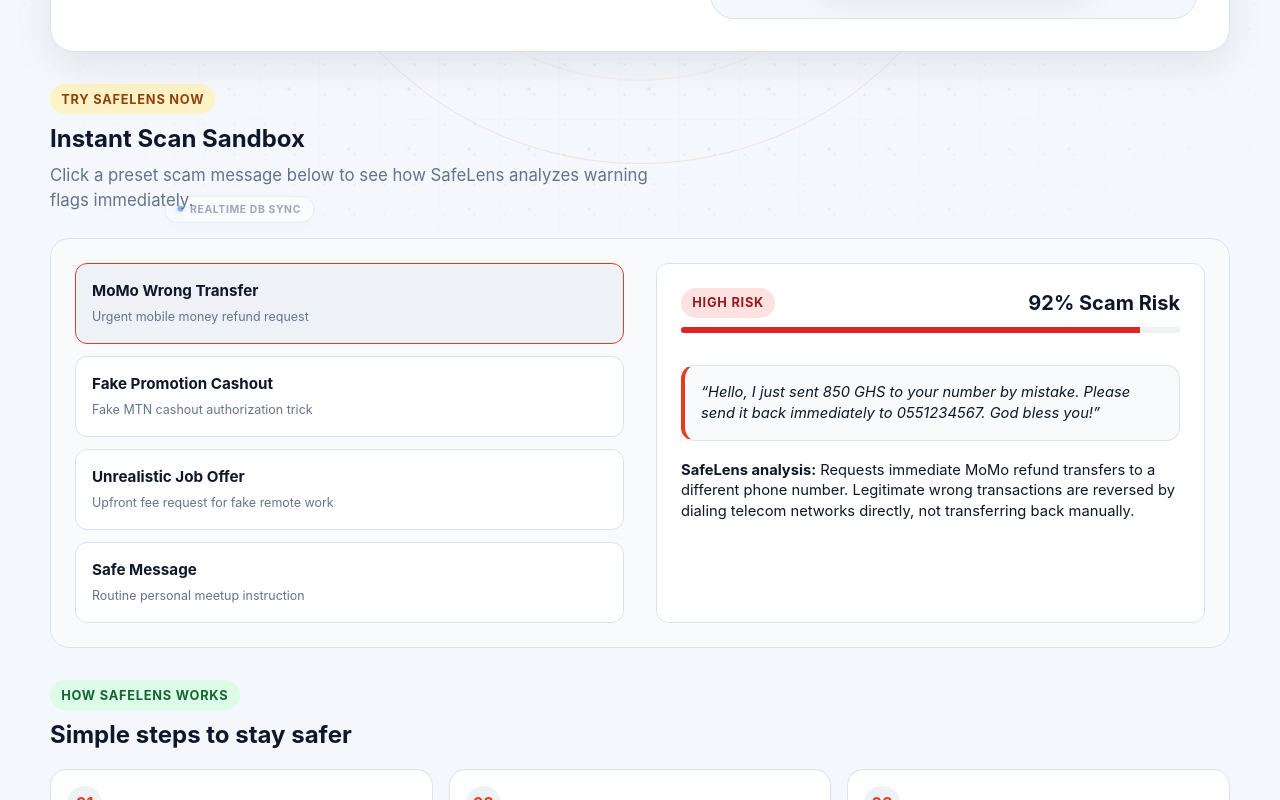
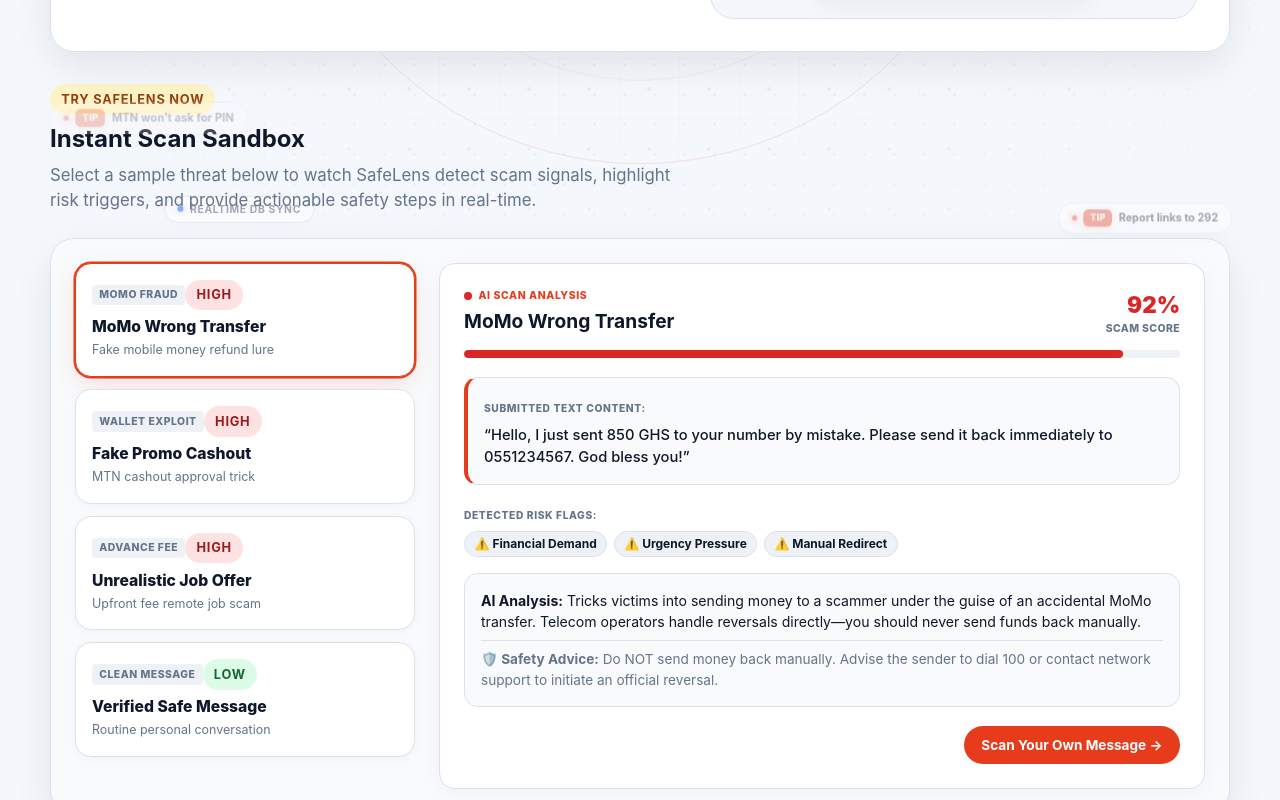
Before and after one commit to agudu50/SafeLens, a React (Vite) app in the folder client/: page / in a window 1280 px wide. Shown: the part 500-1300 px from the top of the page. Built offline with nearby package versions, Linux system fonts and the light colour scheme.

Commit message:
enhanced the animation on the home page

```diff
--- a/client/src/index.css
+++ b/client/src/index.css
@@ -577,7 +577,7 @@
 }
 
 .tip-prefix {
-  background: linear-gradient(135deg, var(--primary) 0%, rgb(255, 90, 60) 100%);
+  background: var(--primary);
   color: #ffffff;
   font-size: 0.64rem;
   padding: 0.16rem 0.48rem;
@@ -585,19 +585,33 @@
   font-weight: 800;
   letter-spacing: 0.04em;
   text-transform: uppercase;
-  box-shadow: 0 2px 8px rgba(230, 60, 28, 0.35);
+  box-shadow: 0 2px 8px rgba(230, 60, 28, 0.2);
   -webkit-font-smoothing: antialiased;
   -moz-osx-font-smoothing: grayscale;
 }
 
-.node-1 { top: 12%; left: 5%; animation-delay: 0s; }
-.node-2 { top: 36%; left: 14%; animation-delay: 2.5s; }
-.node-3 { top: 66%; left: 3%; animation-delay: 5s; }
-.node-4 { top: 86%; left: 12%; animation-delay: 7.5s; }
-.node-5 { top: 16%; left: 80%; animation-delay: 1.2s; }
-.node-6 { top: 42%; left: 88%; animation-delay: 3.7s; }
-.node-7 { top: 70%; left: 82%; animation-delay: 6.2s; }
-.node-8 { top: 90%; left: 72%; animation-delay: 8.7s; }
+/* Outer Margin Perimeter Trajectory Placement (Active Vertical Trajectory Movement) */
+.node-1, .node-2, .node-3, .node-4 {
+  left: 2.5%;
+  right: auto;
+  animation: floatNodeLeftTrack 28s linear infinite;
+}
+
+.node-5, .node-6, .node-7, .node-8 {
+  right: 2.5%;
+  left: auto;
+  animation: floatNodeRightTrack 28s linear infinite;
+}
+
+.node-1 { top: 50%; animation-delay: 0s; }
+.node-2 { top: 50%; animation-delay: -7s; }
+.node-3 { top: 50%; animation-delay: -14s; }
+.node-4 { top: 50%; animation-delay: -21s; }
+
+.node-5 { top: 50%; animation-delay: -3.5s; }
+.node-6 { top: 50%; animation-delay: -10.5s; }
+.node-7 { top: 50%; animation-delay: -17.5s; }
+.node-8 { top: 50%; animation-delay: -24.5s; }
 
 @keyframes scrollBg {
   0% { background-position: 0 0; }
@@ -609,23 +623,64 @@
   100% { top: 100%; }
 }
 
-@keyframes floatNodeLight {
+/* Continuous Active Left Margin Upward Motion Trajectory (Auto-dims behind page content) */
+@keyframes floatNodeLeftTrack {
   0% {
-    transform: translate3d(-4px, 24px, 0) scale(0.96);
+    transform: translate3d(0, 50vh, 0) scale(0.84);
     opacity: 0;
   }
-  18% {
-    opacity: 1;
+  14% {
+    opacity: 0.42;
+  }
+  30% {
+    /* Dim opacity as chip moves into content card zone */
+    opacity: 0.15;
   }
   50% {
-    transform: translate3d(6px, 0px, 0) scale(1);
-    opacity: 1;
-  }
-  82% {
-    opacity: 1;
+    /* Ultra-subtle ghost opacity while passing behind main content cards */
+    transform: translate3d(12px, 0, 0) scale(0.96);
+    opacity: 0.12;
+  }
+  70% {
+    /* Dim opacity while exiting content card zone */
+    opacity: 0.15;
+  }
+  86% {
+    opacity: 0.42;
   }
   100% {
-    transform: translate3d(-4px, -45px, 0) scale(0.96);
+    transform: translate3d(0, -50vh, 0) scale(0.84);
+    opacity: 0;
+  }
+}
+
+/* Continuous Active Right Margin Downward Motion Trajectory (Auto-dims behind page content) */
+@keyframes floatNodeRightTrack {
+  0% {
+    transform: translate3d(0, -50vh, 0) scale(0.84);
+    opacity: 0;
+  }
+  14% {
+    opacity: 0.42;
+  }
+  30% {
+    /* Dim opacity as chip moves into content card zone */
+    opacity: 0.15;
+  }
+  50% {
+    /* Ultra-subtle ghost opacity while passing behind main content cards */
+    transform: translate3d(-12px, 0, 0) scale(0.96);
+    opacity: 0.12;
+  }
+  70% {
+    /* Dim opacity while exiting content card zone */
+    opacity: 0.15;
+  }
+  86% {
+    opacity: 0.42;
+  }
+  100% {
+    transform: translate3d(0, 50vh, 0) scale(0.84);
     opacity: 0;
   }
 }
@@ -1477,18 +1532,14 @@
 
 .sandbox-container {
   display: grid;
-  grid-template-columns: 1fr 1fr;
-  gap: 2rem;
+  grid-template-columns: 340px 1fr;
+  gap: 1.5rem;
   background: var(--surface-alt);
   border: 1px solid var(--border);
-  border-radius: 1.2rem;
+  border-radius: 1.5rem;
   padding: 1.5rem;
   margin-top: 1.5rem;
-}
-
-.sandbox-header {
-  grid-column: span 2;
-  margin-bottom: 0.5rem;
+  box-shadow: var(--shadow);
 }
 
 .sandbox-presets {
@@ -1503,34 +1554,83 @@
   color: var(--text);
   border: 1px solid var(--border);
   padding: 1rem;
-  border-radius: 0.75rem;
-  transition: all 0.2s ease;
+  border-radius: 1rem;
+  transition: all 0.22s cubic-bezier(0.16, 1, 0.3, 1);
   cursor: pointer;
   display: flex;
   flex-direction: column;
-  gap: 0.25rem;
+  box-shadow: 0 2px 8px rgba(15, 23, 42, 0.03);
 }
 
 .sandbox-btn:hover {
   border-color: var(--primary);
-  background: var(--background);
+  transform: translateY(-2px);
+  box-shadow: 0 8px 20px -4px rgba(230, 60, 28, 0.12);
 }
 
 .sandbox-btn--active {
   border-color: var(--primary);
+  background: var(--surface);
+  box-shadow: 0 8px 24px -4px rgba(230, 60, 28, 0.18), 0 0 0 1.5px var(--primary);
+}
+
+.sandbox-category-badge {
+  font-size: 0.65rem;
+  font-weight: 800;
+  letter-spacing: 0.05em;
+  text-transform: uppercase;
+  color: var(--muted);
   background: var(--surface-strong);
+  padding: 0.15rem 0.45rem;
+  border-radius: 4px;
 }
 
 .sandbox-preview {
   display: flex;
   flex-direction: column;
-  justify-content: flex-start;
   background: var(--surface);
   color: var(--text);
   border: 1px solid var(--border);
-  border-radius: 0.75rem;
+  border-radius: 1rem;
   padding: 1.5rem;
-  min-height: 220px;
+  box-shadow: 0 4px 20px rgba(15, 23, 42, 0.04);
+}
+
+.sandbox-preview-header {
+  display: flex;
+  justify-content: space-between;
+  align-items: center;
+  margin-bottom: 0.8rem;
+}
+
+.sandbox-live-status {
+  font-size: 0.65rem;
+  font-weight: 800;
+  letter-spacing: 0.06em;
+  color: var(--primary);
+  display: flex;
+  align-items: center;
+  gap: 0.4rem;
+}
+
+.sandbox-score-badge {
+  display: flex;
+  flex-direction: column;
+  align-items: flex-end;
+}
+
+.sandbox-meter-track {
+  height: 8px;
+  background: var(--surface-strong);
+  border-radius: 4px;
+  overflow: hidden;
+  margin-bottom: 1.2rem;
+}
+
+.sandbox-meter-fill {
+  height: 100%;
+  border-radius: 4px;
+  transition: width 0.5s cubic-bezier(0.16, 1, 0.3, 1);
 }
 
 .chat-bubble-preview {
@@ -1538,14 +1638,46 @@
   border: 1px solid var(--border);
   border-radius: 0.85rem;
   padding: 1rem;
-  margin-top: 0.8rem;
-  margin-bottom: 1.2rem;
-  font-style: italic;
+  margin-bottom: 1rem;
   color: var(--text);
-  font-size: 0.92rem;
-  line-height: 1.4;
   border-left: 4px solid var(--primary);
-  position: relative;
+}
+
+.bubble-sender {
+  font-size: 0.64rem;
+  font-weight: 800;
+  letter-spacing: 0.06em;
+  color: var(--muted);
+  text-transform: uppercase;
+}
+
+.sandbox-threat-tags {
+  margin-bottom: 1rem;
+}
+
+.threat-tags-label {
+  font-size: 0.64rem;
+  font-weight: 800;
+  letter-spacing: 0.06em;
+  color: var(--muted);
+  text-transform: uppercase;
+}
+
+.sandbox-threat-chip {
+  font-size: 0.75rem;
+  font-weight: 700;
+  padding: 0.2rem 0.6rem;
+  border-radius: 999px;
+  background: var(--surface-strong);
+  border: 1px solid var(--border);
+  color: var(--text);
+}
+
+.sandbox-analysis-box {
+  background: var(--surface-alt);
+  border: 1px solid var(--border);
+  border-radius: 0.85rem;
+  padding: 1rem;
 }
 
 /* FAQ Accordion */
--- a/client/src/pages/Home.jsx
+++ b/client/src/pages/Home.jsx
@@ -27,37 +27,53 @@
 
 const presets = [
   {
+    id: 'momo',
     title: 'MoMo Wrong Transfer',
-    description: 'Urgent mobile money refund request',
-    content: 'Hello, I just sent 850 GHS to your number by mistake. Please send it back immediately to 0551234567. God bless you!',
+    description: 'Fake mobile money refund lure',
+    category: 'MoMo Fraud',
     riskLevel: 'high',
     riskScore: 92,
-    explanation: 'Requests immediate MoMo refund transfers to a different phone number. Legitimate wrong transactions are reversed by dialing telecom networks directly, not transferring back manually.',
+    content: 'Hello, I just sent 850 GHS to your number by mistake. Please send it back immediately to 0551234567. God bless you!',
+    threatTags: ['Financial Demand', 'Urgency Pressure', 'Manual Redirect'],
+    explanation: 'Tricks victims into sending money to a scammer under the guise of an accidental MoMo transfer. Telecom operators handle reversals directly—you should never send funds back manually.',
+    advice: 'Do NOT send money back manually. Advise the sender to dial 100 or contact network support to initiate an official reversal.'
   },
   {
-    title: 'Fake Promotion Cashout',
-    description: 'Fake MTN cashout authorization trick',
-    content: 'MTN Ghana Customer Care: You have won 5,000 GHS in the MTN 50th Anniversary Promo. Dial *170# -> option 6 -> option 5 to approve your cashout.',
+    id: 'promo',
+    title: 'Fake Promo Cashout',
+    description: 'MTN cashout approval trick',
+    category: 'Wallet Exploit',
     riskLevel: 'high',
     riskScore: 97,
-    explanation: 'Attempts to trick you into authorizing a "Cash Out" request on your Mobile Money wallet. Telecom operators never ask you to authorize withdrawals to receive rewards.',
+    content: 'MTN Customer Care: You won 5,000 GHS in promo! Dial *170# -> option 6 -> option 5 to approve your cashout approval request immediately.',
+    threatTags: ['Wallet Authorization', 'Operator Spoofing', 'PIN Prompt'],
+    explanation: 'Exploits the MoMo Cash Out feature to drain your wallet. Telecom providers never require customers to approve cashout prompts to receive prize money.',
+    advice: 'Never approve cashout requests on *170# for promos. Report the sender number immediately to 1917.'
   },
   {
+    id: 'job',
     title: 'Unrealistic Job Offer',
-    description: 'Upfront fee request for fake remote work',
-    content: 'WORK FROM HOME! Earn 500 GHS daily by liking social media videos. Pay only 50 GHS registration fee to join. WhatsApp us now.',
+    description: 'Upfront fee remote job scam',
+    category: 'Advance Fee',
     riskLevel: 'high',
     riskScore: 89,
-    explanation: 'Requires an upfront registration fee for remote employment. Legit employers will never charge applicants money to apply or work.',
+    content: 'WORK FROM HOME! Earn 500 GHS daily by liking videos. Pay only 50 GHS registration fee to join. WhatsApp us now on 0501234567.',
+    threatTags: ['Upfront Registration Fee', 'Unrealistic Pay', 'Unverified Recruiter'],
+    explanation: 'Classic advance-fee scam. Legitimate companies never charge job applicants registration, training, or onboarding fees.',
+    advice: 'Refuse to pay upfront registration fees for jobs. Legit employers pay you; they do not solicit fees.'
   },
   {
-    title: 'Safe Message',
-    description: 'Routine personal meetup instruction',
-    content: 'Hey Ama, are we still meeting at the Accra Mall food court by 4:00 PM today? Let me know so I can order.',
+    id: 'safe',
+    title: 'Verified Safe Message',
+    description: 'Routine personal conversation',
+    category: 'Clean Message',
     riskLevel: 'low',
     riskScore: 12,
-    explanation: 'Contains routine conversational patterns with no financial instructions, urgency, or credential solicitations.',
-  },
+    content: 'Hey Ama, are we still meeting at the Accra Mall food court by 4:00 PM today? Let me know so I can order lunch.',
+    threatTags: ['Personal Context', 'Zero Financial Directives', 'No Unknown Links'],
+    explanation: 'Conversational message with zero threat indicators, financial demands, or suspicious URLs.',
+    advice: 'Message is verified safe. No scam indicators detected.'
+  }
 ]
 
 const FAQs = [
@@ -202,41 +218,93 @@
         <div className="section-heading">
           <Badge tone="medium">Try SafeLens Now</Badge>
           <h2>Instant Scan Sandbox</h2>
-          <p className="hero-text" style={{ marginTop: '0.4rem' }}>Click a preset scam message below to see how SafeLens analyzes warning flags immediately.</p>
+          <p className="hero-text" style={{ marginTop: '0.4rem' }}>Select a sample threat below to watch SafeLens detect scam signals, highlight risk triggers, and provide actionable safety steps in real-time.</p>
         </div>
 
         <div className="sandbox-container">
+          {/* Presets Column */}
           <div className="sandbox-presets">
             {presets.map((preset) => (
               <button
-                key={preset.title}
+                key={preset.id}
                 type="button"
-                className={`sandbox-btn ${selectedPreset.title === preset.title ? 'sandbox-btn--active' : ''}`}
+                className={`sandbox-btn ${selectedPreset.id === preset.id ? 'sandbox-btn--active' : ''}`}
                 onClick={() => setSelectedPreset(preset)}
               >
-                <span style={{ fontWeight: 700, fontSize: '0.95rem' }}>{preset.title}</span>
-                <span style={{ fontSize: '0.78rem', color: 'var(--muted)', marginTop: '0.1rem' }}>{preset.description}</span>
+                <div style={{ display: 'flex', justifyContent: 'space-between', alignItems: 'center' }}>
+                  <span className="sandbox-category-badge">{preset.category}</span>
+                  <Badge tone={toneMap[preset.riskLevel]}>{preset.riskLevel.toUpperCase()}</Badge>
+                </div>
+                <span style={{ fontWeight: 800, fontSize: '0.98rem', marginTop: '0.35rem', color: 'var(--text)' }}>{preset.title}</span>
+                <span style={{ fontSize: '0.78rem', color: 'var(--muted)', marginTop: '0.15rem' }}>{preset.description}</span>
               </button>
             ))}
           </div>
 
-          <div className="sandbox-preview animate-fade-in" key={selectedPreset.title}>
-            <div style={{ display: 'flex', justifyContent: 'space-between', alignItems: 'center', marginBottom: '0.6rem' }}>
-              <Badge tone={toneMap[selectedPreset.riskLevel]}>{selectedPreset.riskLevel.toUpperCase()} RISK</Badge>
-              <strong style={{ fontSize: '1.25rem', color: 'var(--text)' }}>{selectedPreset.riskScore}% Scam Risk</strong>
+          {/* Live Scanner Display */}
+          <div className="sandbox-preview animate-fade-in" key={selectedPreset.id}>
+            <div className="sandbox-preview-header">
+              <div>
+                <span className="sandbox-live-status">
+                  <span className="live-pulse-dot" />
+                  AI SCAN ANALYSIS
+                </span>
+                <h3 style={{ margin: '0.2rem 0 0 0', fontSize: '1.2rem', color: 'var(--text)' }}>{selectedPreset.title}</h3>
+              </div>
+              <div className="sandbox-score-badge">
+                <span style={{ fontSize: '1.4rem', fontWeight: 900, color: selectedPreset.riskLevel === 'high' ? 'var(--danger)' : 'var(--success)' }}>
+                  {selectedPreset.riskScore}%
+                </span>
+                <span style={{ fontSize: '0.65rem', fontWeight: 800, color: 'var(--muted)', textTransform: 'uppercase', letterSpacing: '0.04em' }}>Scam Score</span>
+              </div>
             </div>
 
-            <div className="sandbox-meter-track" style={{ height: '6px', background: 'var(--surface-strong)', borderRadius: '3px', overflow: 'hidden', marginBottom: '1.2rem' }}>
-              <div style={{ width: `${selectedPreset.riskScore}%`, height: '100%', background: selectedPreset.riskLevel === 'high' ? 'var(--danger)' : selectedPreset.riskLevel === 'medium' ? 'var(--warning)' : 'var(--success)', transition: 'width 0.4s ease' }} />
+            <div className="sandbox-meter-track">
+              <div
+                className="sandbox-meter-fill"
+                style={{
+                  width: `${selectedPreset.riskScore}%`,
+                  background: selectedPreset.riskLevel === 'high' ? 'var(--danger)' : selectedPreset.riskLevel === 'medium' ? 'var(--warning)' : 'var(--success)'
+                }}
+              />
             </div>
 
+            {/* Message Box */}
             <div className="chat-bubble-preview">
-              &ldquo;{selectedPreset.content}&rdquo;
+              <span className="bubble-sender">SUBMITTED TEXT CONTENT:</span>
+              <p style={{ margin: '0.4rem 0 0 0', fontWeight: 500, lineHeight: 1.5, fontSize: '0.92rem' }}>
+                &ldquo;{selectedPreset.content}&rdquo;
+              </p>
             </div>
 
-            <p style={{ margin: 0, fontSize: '0.92rem', lineHeight: '1.4' }}>
-              <strong>SafeLens analysis:</strong> {selectedPreset.explanation}
-            </p>
+            {/* Detected Threat Flags */}
+            <div className="sandbox-threat-tags">
+              <span className="threat-tags-label">DETECTED RISK FLAGS:</span>
+              <div style={{ display: 'flex', flexWrap: 'wrap', gap: '0.4rem', marginTop: '0.35rem' }}>
+                {selectedPreset.threatTags.map((tag) => (
+                  <span key={tag} className="sandbox-threat-chip">
+                    {selectedPreset.riskLevel === 'high' ? '⚠️ ' : '✅ '}
+                    {tag}
+                  </span>
+                ))}
+              </div>
+            </div>
+
+            {/* Analysis & Advice */}
+            <div className="sandbox-analysis-box">
+              <p style={{ margin: '0 0 0.5rem 0', fontSize: '0.88rem', lineHeight: '1.5' }}>
+                <strong>AI Analysis:</strong> {selectedPreset.explanation}
+              </p>
+              <p style={{ margin: 0, fontSize: '0.85rem', color: 'var(--muted)', lineHeight: '1.5', borderTop: '1px solid var(--border)', paddingTop: '0.5rem' }}>
+                <strong>🛡️ Safety Advice:</strong> {selectedPreset.advice}
+              </p>
+            </div>
+
+            <div style={{ marginTop: '1.2rem', display: 'flex', justifyContent: 'flex-end' }}>
+              <Button as={Link} to="/scan" variant="primary" style={{ padding: '0.55rem 1.1rem', fontSize: '0.85rem' }}>
+                Scan Your Own Message &rarr;
+              </Button>
+            </div>
           </div>
         </div>
       </section>
```
